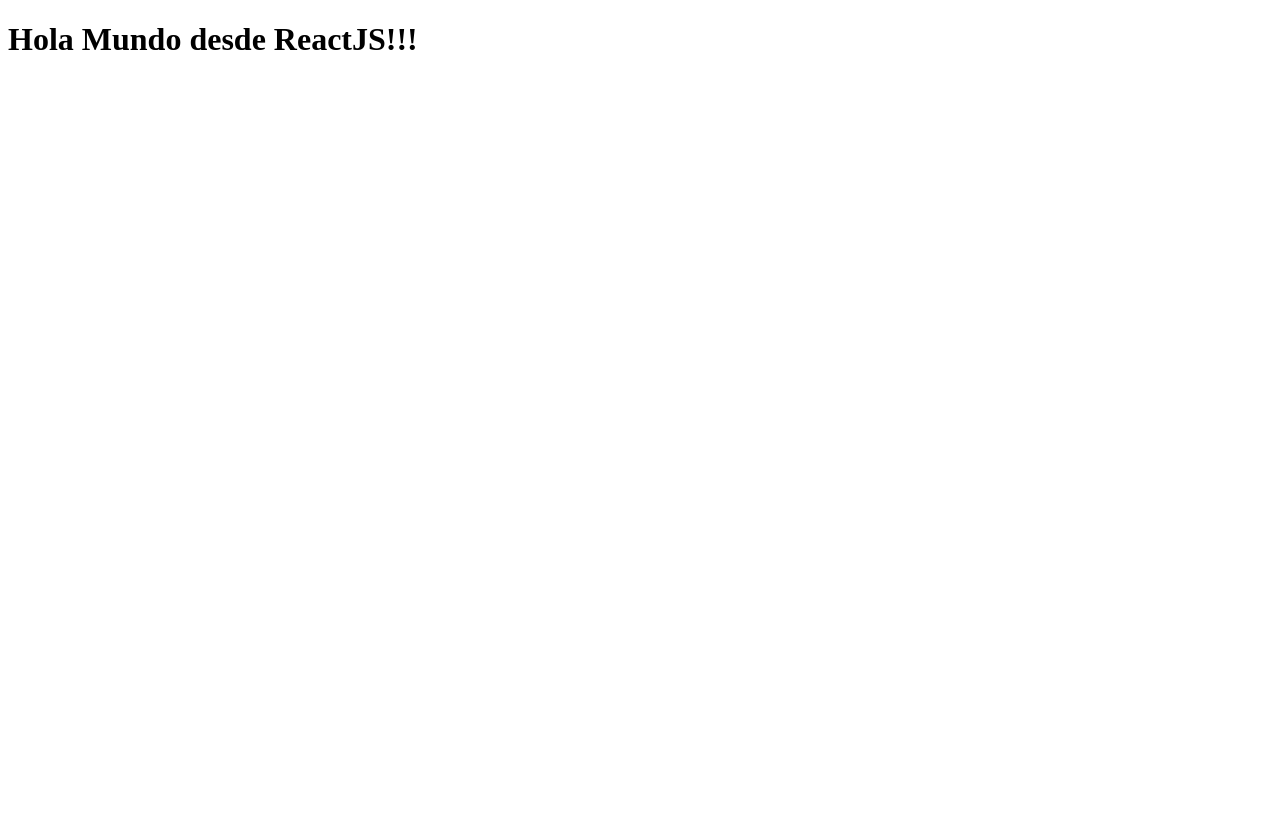
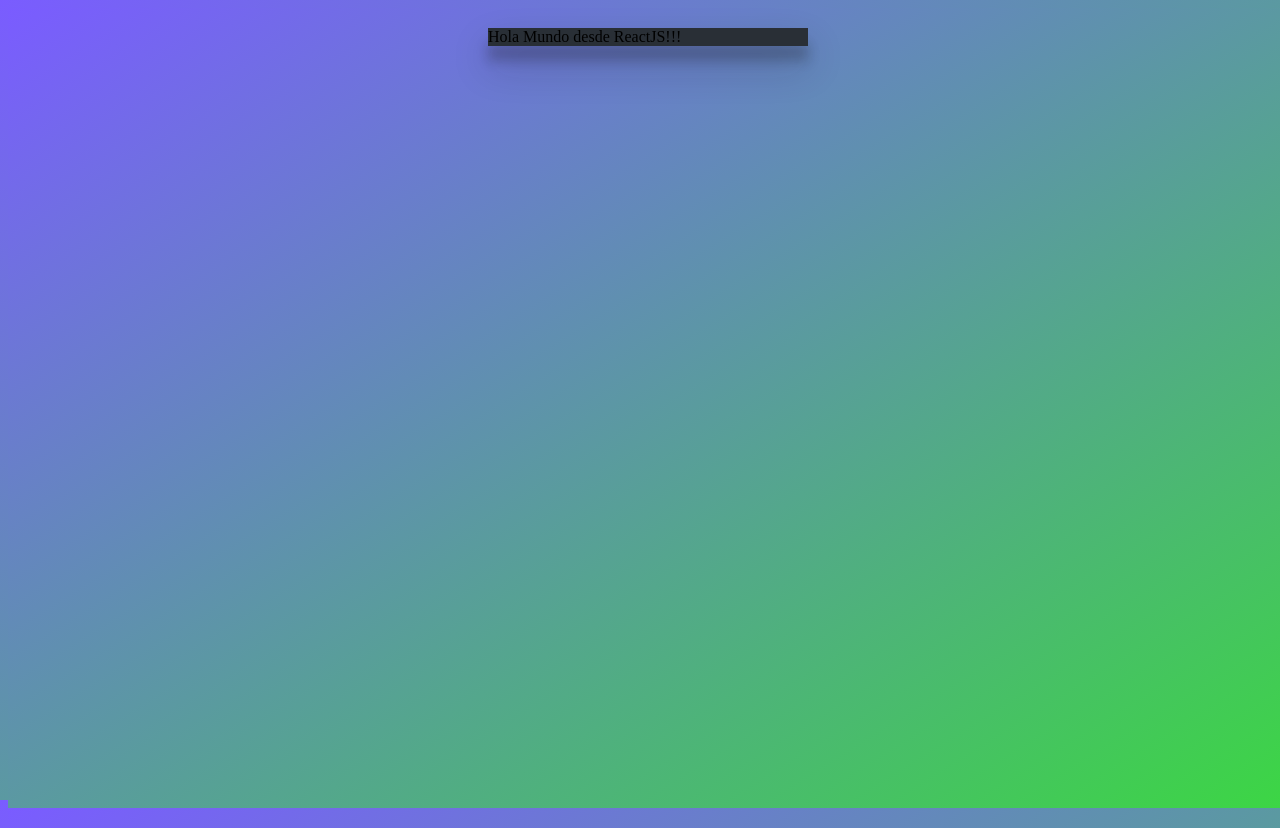
Before and after one commit to schtiell/ReactJS, a React (Create React App) app: page / in a window 1280 px wide. Before the commit the page ends 800 px from the top, so only its background shows below. Built offline with nearby package versions, Linux system fonts and the light colour scheme.

Commit message:
Se importó el archivo App.css al componente App.jsx

```diff
--- /dev/null
+++ b/src/App.css
@@ -0,0 +1,23 @@
+html, body{
+    position: relative;
+    width: 100%;
+    height: 100%;
+    background-image: linear-gradient(to bottom right,#7a5cff 0%, #3cd644 100% );
+    background-repeat: no-repeat;
+    background-attachment: fixed;
+}
+
+body{
+    padding-top: 20px;
+    user-select: none;
+}
+
+.react-calculator{
+    position: relative;
+    margin: 0 auto;
+    width: 320px;
+    background-color: #292f36;
+    box-shadow: 0 19px 38px rgba(19, 19, 19, .24),
+    0 15px 12px rgba(19, 19, 19, .24);
+
+}
--- a/src/App.jsx
+++ b/src/App.jsx
@@ -1,14 +1,18 @@
 //importación de librerias y compornentes
 import React from 'react'
-
+import './App.css'
 
 //función del componente Arrow Function o funcion flecha son el standar de ECMASCRIPT 6
 // () Son la parte de la función que espera los parametros
 // {} Son la para indicar el cuerpo de la función
 //return () envía el código JSX para ser renderizado por el componente index.jsx
 const App = () => {
+    //Mensaje a la consola del navegador
+    console.log('Renderizado del primer componente App.jsx')
     return (
-        <h1> Hola Mundo desde ReactJS!!!</h1>
+        <div className="react-calculator">
+            Hola Mundo desde ReactJS!!!
+        </div>
     )
 }
 
```
Also changed, not shown: 1 other file (tests, documents, lock files or other folders).
